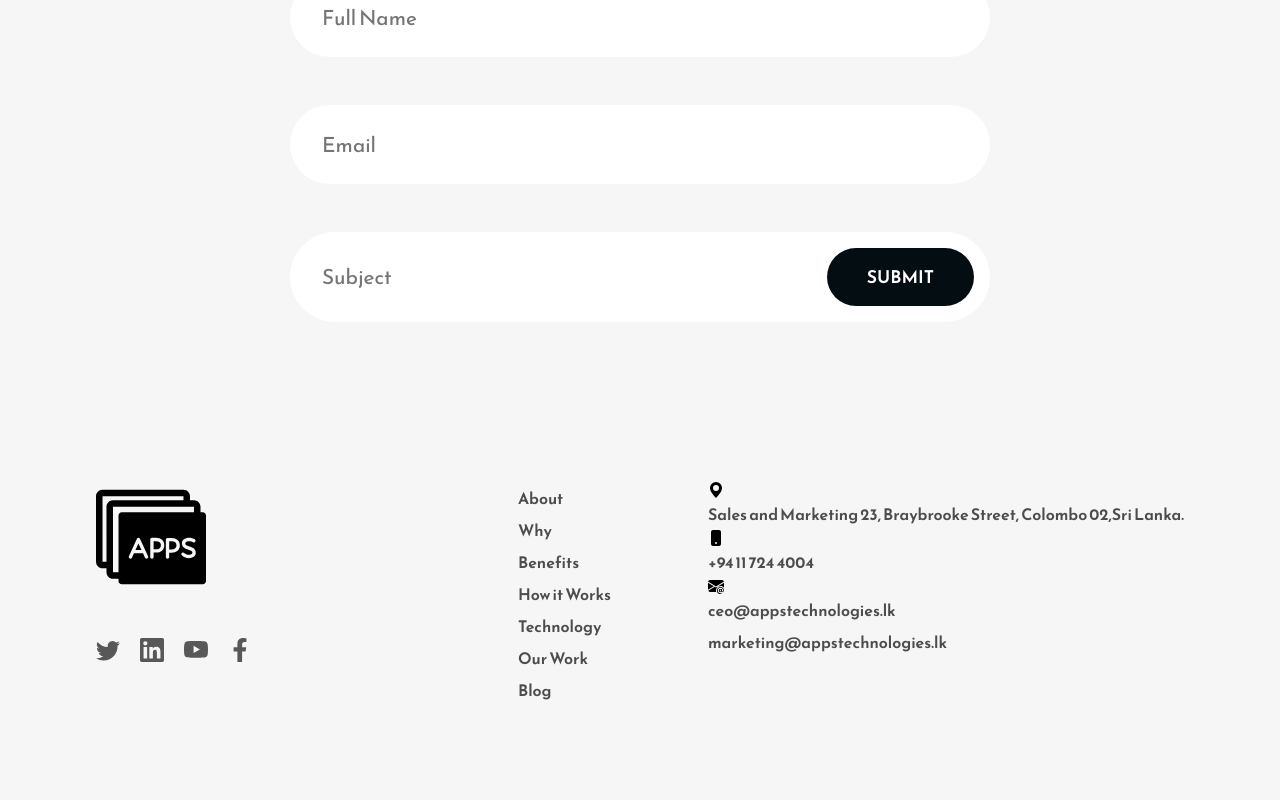
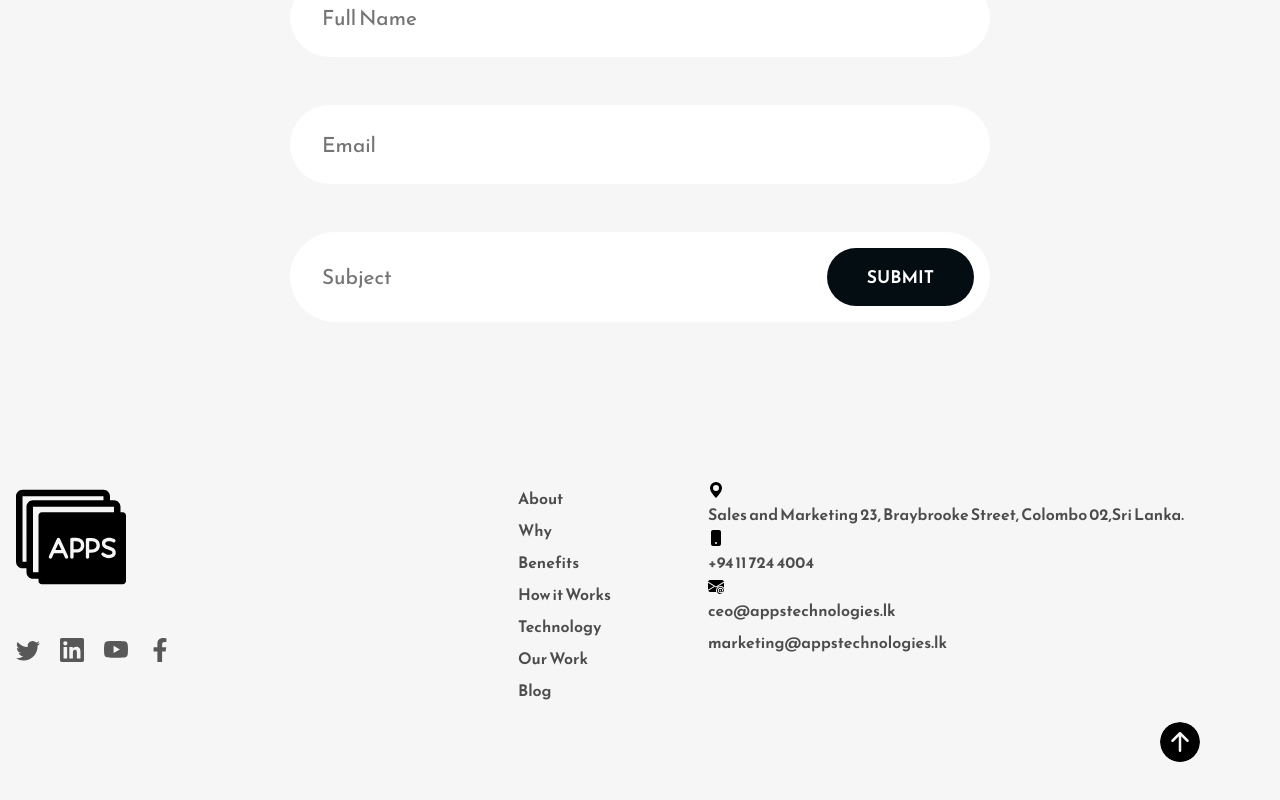
Before and after one commit to Senan-Sn69/React_Apps, a React (Create React App) app: page / in a window 1280 px wide. Shown: the part 5460-6260 px from the top of the page. Built offline with nearby package versions, Linux system fonts and the light colour scheme.

Commit message:
ninth commit

```diff
--- a/src/App.css
+++ b/src/App.css
@@ -2,6 +2,7 @@
   margin: 0;
   padding: 0;
   box-sizing: border-box;
+  scroll-behavior: smooth;
   font-family: "Reem Kufi", sans-serif !important;
 }
 img {
@@ -217,9 +218,9 @@ nav {
   margin-right: 1.25rem;
   color: #585858;
 }
-/* .footer-section-one {
-  border: 2px solid blue;
-} */
+.footer-section-one {
+  margin-left: -5rem;
+}
 .footer-section-two {
   flex: 1;
   display: flex;
@@ -495,3 +496,18 @@ nav {
 .center-image {
   margin: 0 60px;
 }
+
+.topbtn {
+  position: absolute;
+  right: 0;
+  margin-top: -5rem;
+  margin-right: 5rem;
+  font-size: 2.5rem;
+  border: none;
+  border-radius: 100%;
+  cursor: pointer;
+}
+
+::-webkit-scrollbar {
+  display: none;
+}
--- a/src/App.js
+++ b/src/App.js
@@ -9,9 +9,14 @@ import Blog from './components/Blog';
 import Contact from './components/Contact';
 import Footer from './components/Footer';
 import About from './components/About';
+import { BsFillArrowUpCircleFill } from "react-icons/bs";
 
 
 function App() {
+const top = () => {
+  window.scrollTo(0,0);
+}
+
   return (
     <div className="App">
       <Navbar/>
@@ -24,6 +29,7 @@ function App() {
       <Blog/>
       <Contact/>
       <Footer/>
+      <BsFillArrowUpCircleFill onClick={top} className='topbtn'/>
     </div>
   );
 }
--- a/src/components/Navbar.js
+++ b/src/components/Navbar.js
@@ -1,12 +1,10 @@
-import React, { useState } from "react";
-import { HiOutlineBars3 } from "react-icons/hi2";
+import React from 'react'
 import { BrowserRouter } from 'react-router-dom';
 import { HashLink as Link } from 'react-router-hash-link';
 import Logo from "../Assets/Logo.svg";
 
 
 const Navbar = () => {
-    const [openNav, setOpenNav] = useState(false);
 
   return (
     <BrowserRouter>
@@ -26,9 +24,6 @@ const Navbar = () => {
         <Link smooth to='#blog'>Blog</Link>
         <Link smooth to='#contact'>Contact</Link>
       </div>
-      <div className="navbar-menu-container">
-        <HiOutlineBars3 onClick={() => setOpenNav(true)} />
-      </div>
       </nav>
       </BrowserRouter>
   )
```
